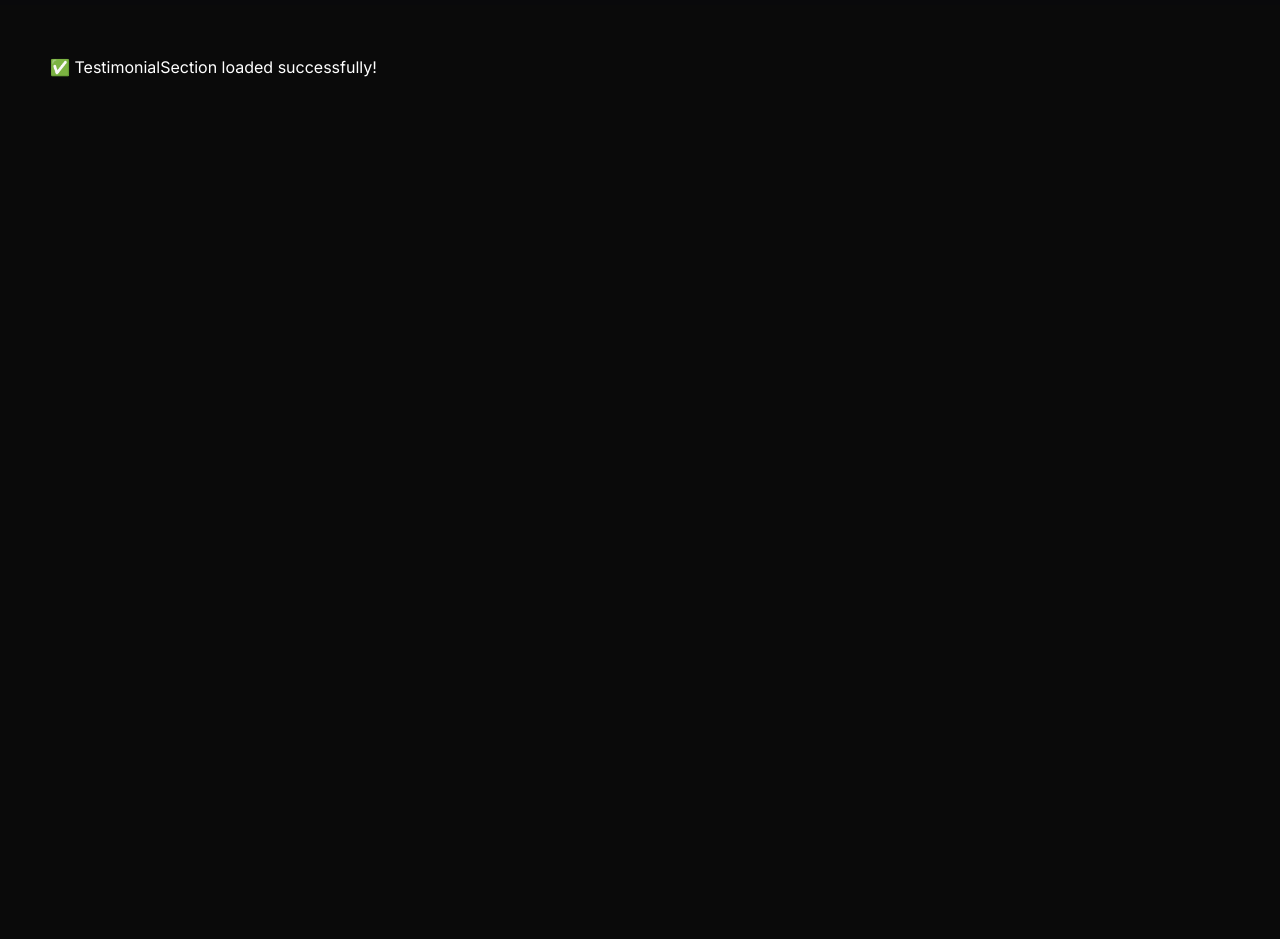
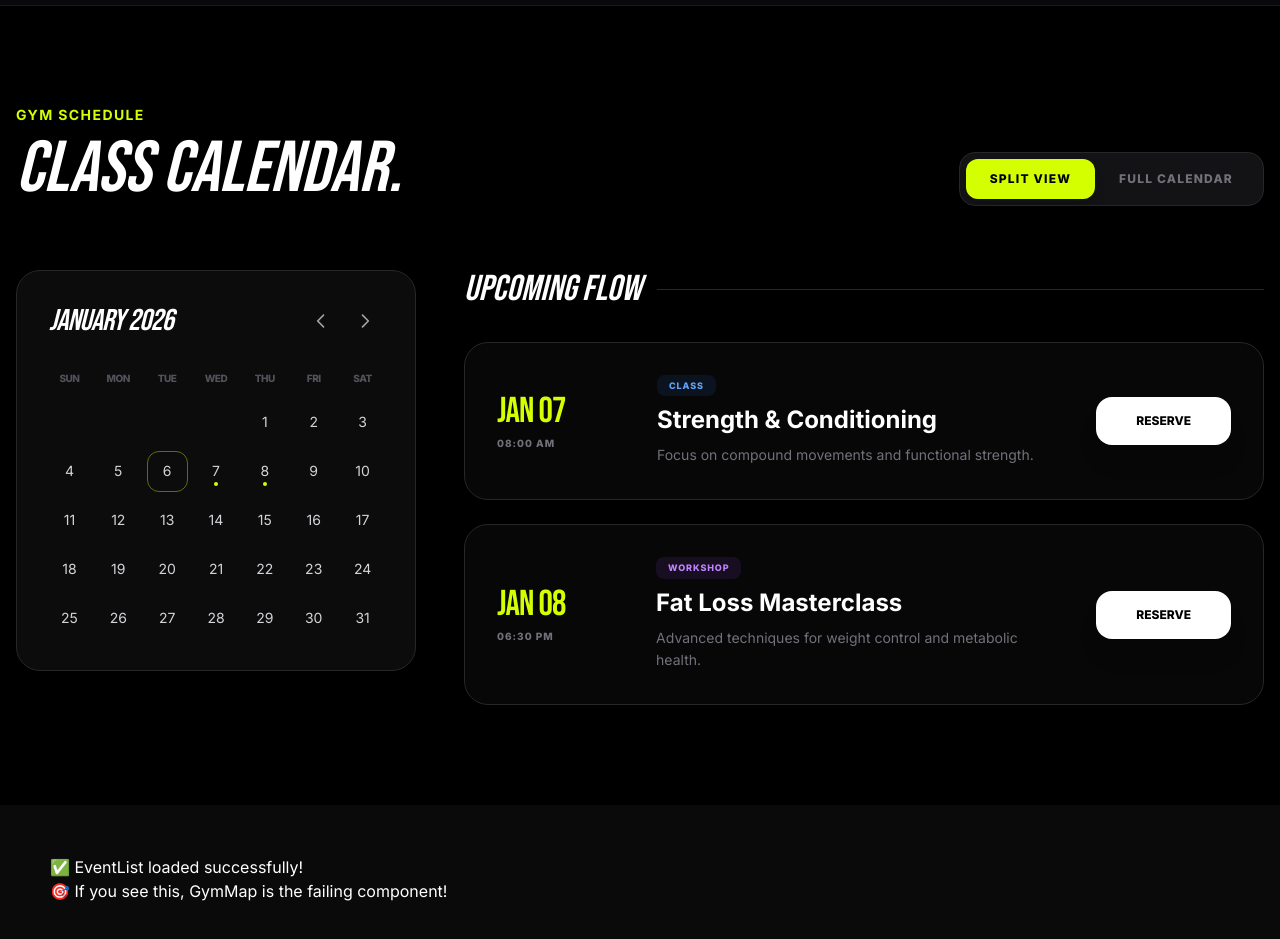
Before and after one commit to harvfi/petty-fitness, a React (Vite) app: page / in a window 1280 px wide. Shown: the part 2320-3259 px from the top of the page. Before the commit the page ends 2449 px from the top, so only its background shows below. Built offline with nearby package versions, Linux system fonts and the light colour scheme.

Commit message:
Test: Add EventList - if this works, GymMap is the culprit

```diff
--- a/App.tsx
+++ b/App.tsx
@@ -4,7 +4,7 @@ import Header from './components/Header';
 import Hero from './components/Hero';
 import PricingSection from './components/PricingSection';
 import TestimonialSection from './components/TestimonialSection';
-// import EventList from './components/EventList';
+import EventList from './components/EventList';
 // import GymMap from './components/GymMap';
 import { User, UserRole } from './types';
 import { getCurrentUser, logout as clearSession, login } from './services/dataService';
@@ -43,8 +43,10 @@ const App: React.FC = () => {
         <Hero onJoin={() => handleLogin(login(UserRole.CLIENT))} />
         <PricingSection />
         <TestimonialSection />
+        <EventList />
         <div style={{ padding: '50px', color: 'white' }}>
-          <p>✅ TestimonialSection loaded successfully!</p>
+          <p>✅ EventList loaded successfully!</p>
+          <p>🎯 If you see this, GymMap is the failing component!</p>
         </div>
       </main>
     </div>
```
